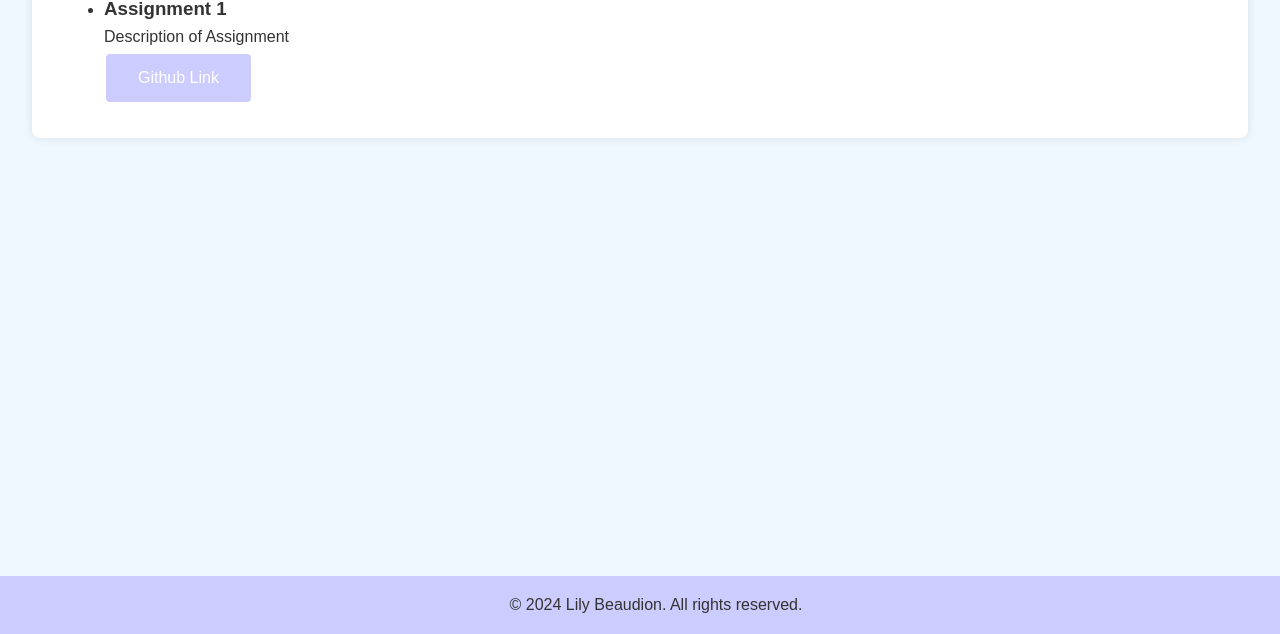
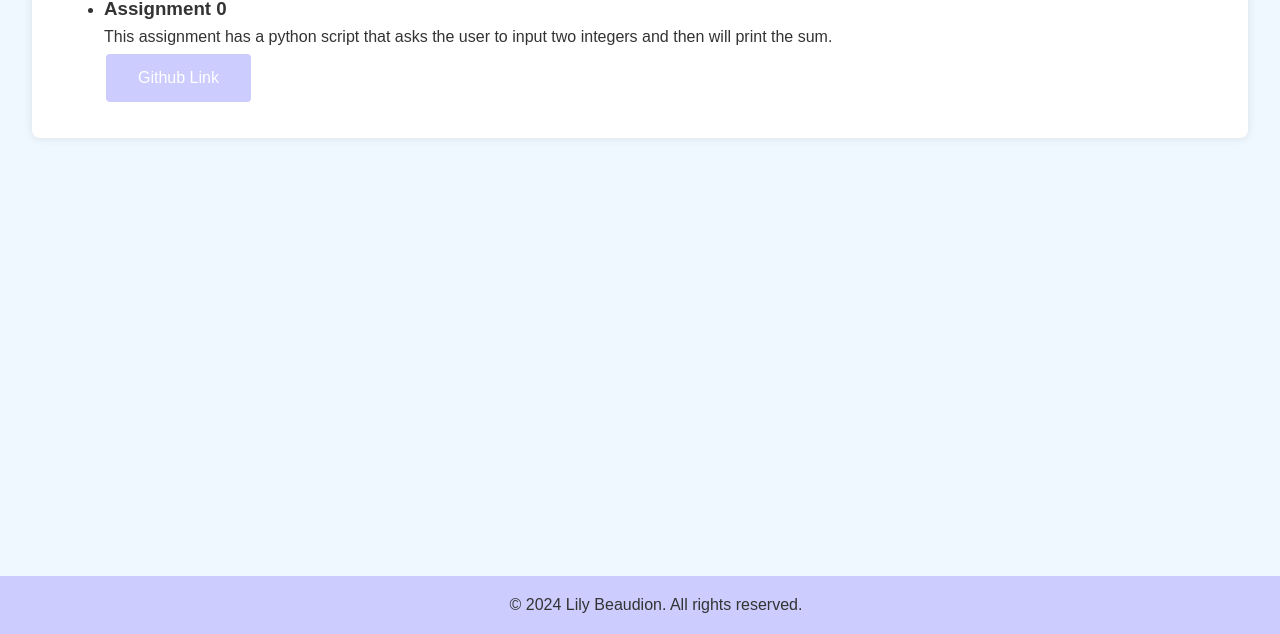
Before and after one commit to labeaudion/labeaudion.github.io, a plain HTML site: page assignments.html in a window 1280 px wide. Shown: the part 166-800 px from the top of the page. Drawn offline with Linux system fonts and the light colour scheme.

Commit message:
Added assignment 0 to assignments.html

```diff
--- a/assignments.html
+++ b/assignments.html
@@ -24,9 +24,9 @@
             <h2>Assignments</h2>
             <ul>
                 <li>
-                    <h3>Assignment 1</h3>
-                    <p>Description of Assignment</p>
-                    <a href="www.github.com" class="button-link">
+                    <h3>Assignment 0</h3>
+                    <p>This assignment has a python script that asks the user to input two integers and then will print the sum.</p>
+                    <a href="https://github.com/labeaudion/beaudion-assignment-0" class="button-link">
                         <button class="button">Github Link</button>
                     </a>
                 </li>
```
